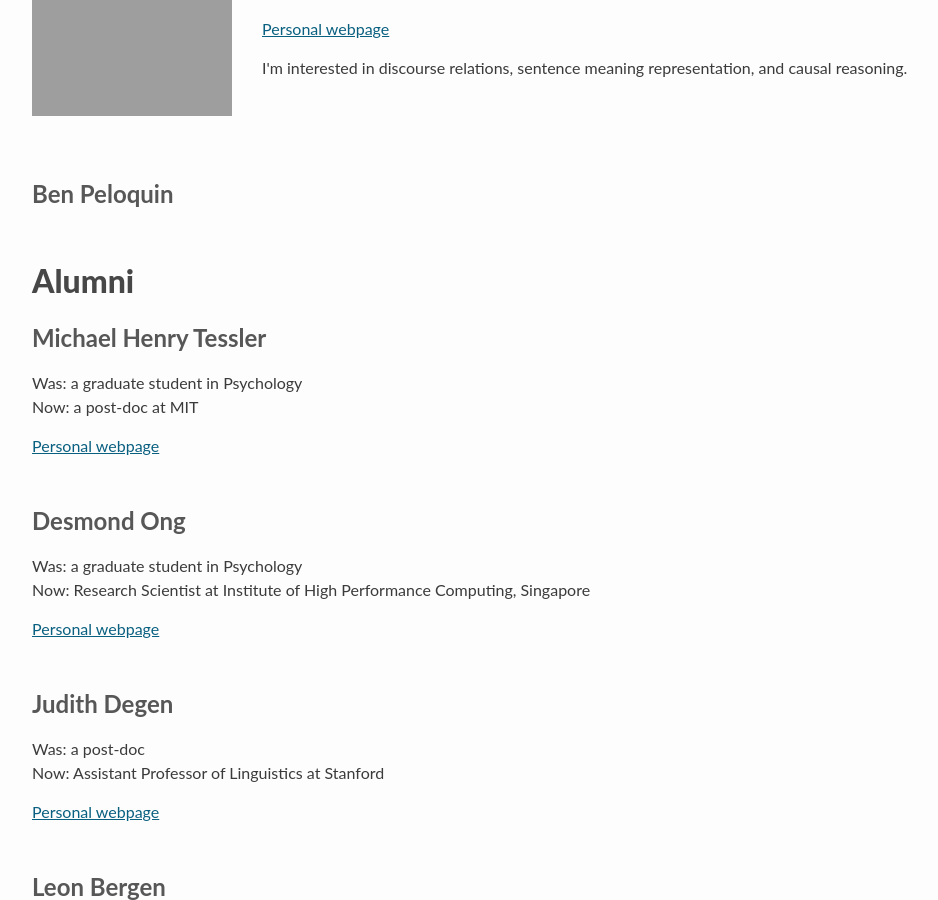
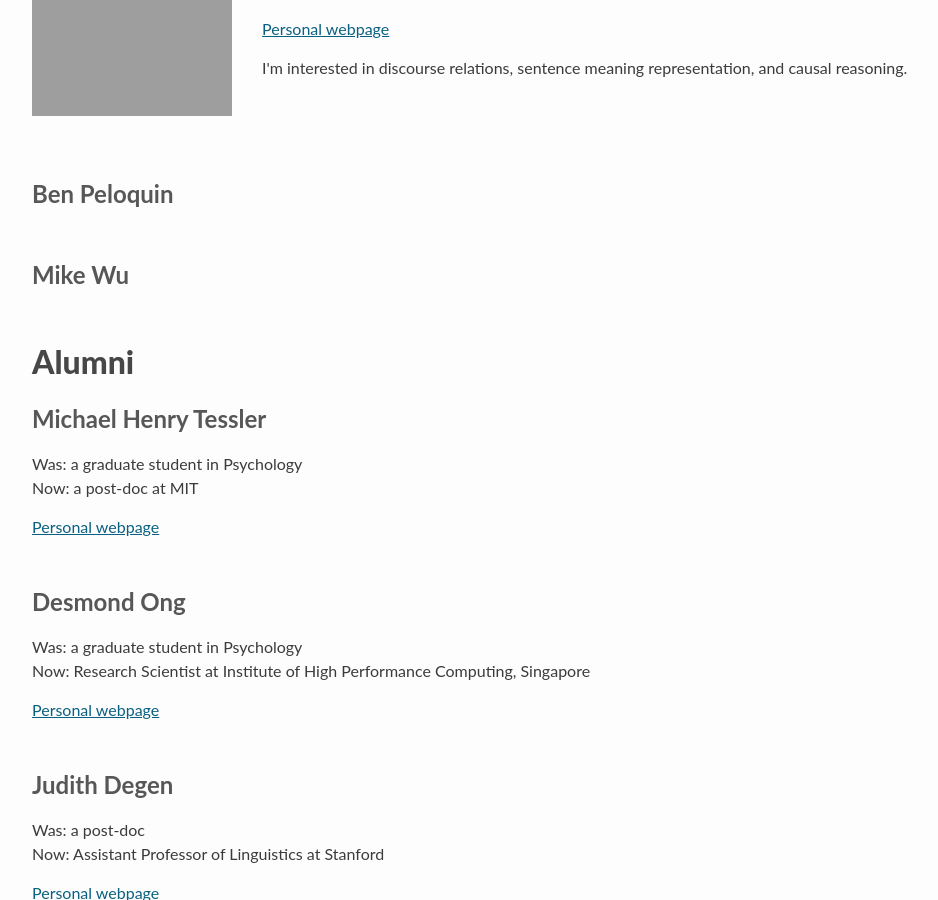
Before and after one commit to stanford-cocolab/cocolab.stanford.edu, a Jekyll site: the page built from 01-people.html, in a window 1280 px wide and 900 px high, scrolled down 1627 px. Shown: the whole window, without its empty margins (94-1032 px from the left). Built offline with Jekyll 4.4.1, drawn with Linux system fonts in a browser that asks for light colours; Markdown is read by kramdown in place of the engine named in the settings; a script that is not in the unit is left out.

Commit message:
Add placeholder for mike wu

```diff
--- a/_data/cocolab.yml
+++ b/_data/cocolab.yml
@@ -36,6 +36,10 @@
           I'm interested in discourse relations, sentence meaning representation,
           and causal reasoning.
     - name: Ben Peloquin
+      img:
+      bio:
+
+    - name: Mike Wu
       img:
       bio:
 
```
